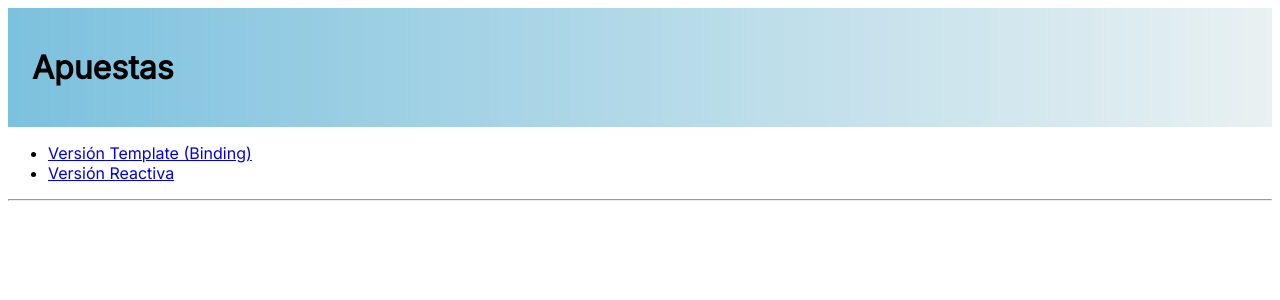
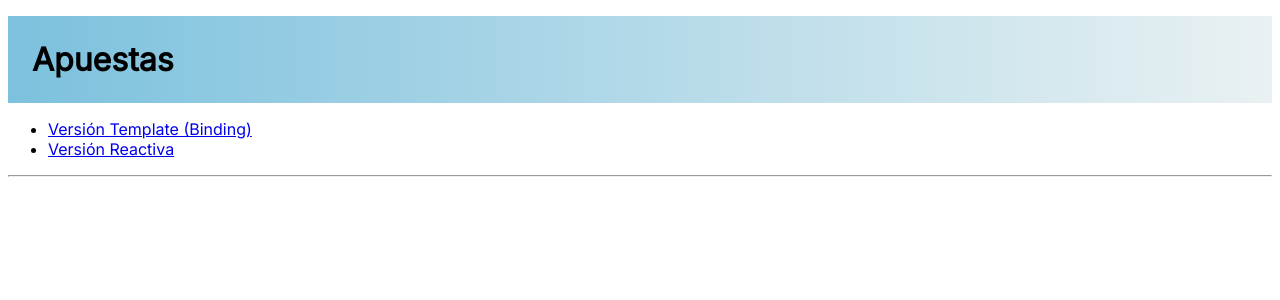
Before and after one commit to uqbar-project/eg-apuestas-angular, an Angular app: page / in a window 1280 px wide. Shown: the top 300 px of the page. Built offline with nearby package versions, Linux system fonts and the light colour scheme.

Commit message:
Fix title

```diff
--- a/src/app/app.component.css
+++ b/src/app/app.component.css
@@ -2,10 +2,16 @@
   font-size: 12px;
 }
 
+.container {
+  margin: 1rem 0;
+  display: flex;
+  flex-direction: column;
+}
+
 .title {
-  padding: 0.5rem 1.5rem;
-  margin-bottom: 1rem;
+  padding: 1.5rem 1.5rem;
   font-weight: bold;
+  font-size: 2rem;
   background: rgb(2, 0, 36);
   background: linear-gradient(
     90deg,
@@ -14,7 +20,3 @@
     rgba(233, 241, 242, 1) 100%
   );
 }
-
-.title p {
-  font-size: 2rem;
-}
--- a/src/app/app.component.html
+++ b/src/app/app.component.html
@@ -1,6 +1,8 @@
 
-<div class="title">
-    <p>Apuestas</p>
+<div class="container">
+  <div class="title">
+    Apuestas
+  </div>
 </div>
 <nav>
   <ul>
```
